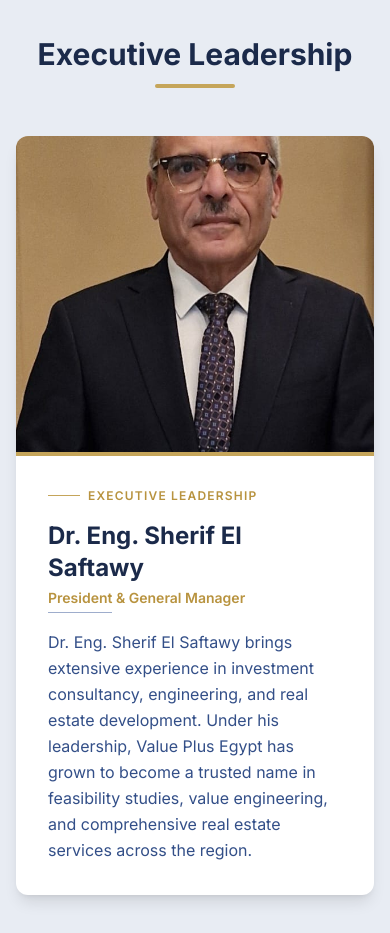
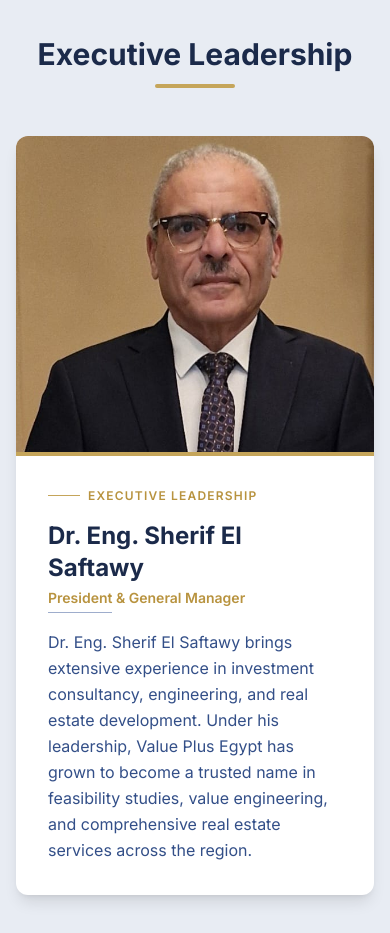
Before and after one commit to Amrwar/valueplusegypt, a Next.js app: page /en/about in a window 390 px wide. Shown: the part 2560-3493 px from the top of the page. Built offline with nearby package versions, Linux system fonts and the light colour scheme.

Commit message:
Fix horizontal overflow on mobile and president photo cropping
- Add overflow-x: hidden to html and body to prevent page from sliding right on mobile
- Change object-cover to object-top on president photo so head is fully visible

```diff
--- a/src/app/globals.css
+++ b/src/app/globals.css
@@ -33,8 +33,13 @@
 }
 
 /* Base styles */
+html {
+  overflow-x: hidden;
+}
+
 body {
   @apply bg-white text-navy-900 antialiased;
+  overflow-x: hidden;
 }
 
 /* RTL adjustments for Arabic */
--- a/src/components/about/LeadershipProfile.tsx
+++ b/src/components/about/LeadershipProfile.tsx
@@ -33,7 +33,7 @@ export default function LeadershipProfile() {
                   src="/images/president.png"
                   alt={t('leaderName')}
                   fill
-                  className="object-cover"
+                  className="object-cover object-top"
                 />
                 {/* Gold accent at bottom on mobile, at side on desktop */}
                 <div className="absolute bottom-0 start-0 h-1 w-full bg-gold-400 md:h-full md:w-1 md:bottom-auto md:end-0 md:start-auto" />
```
